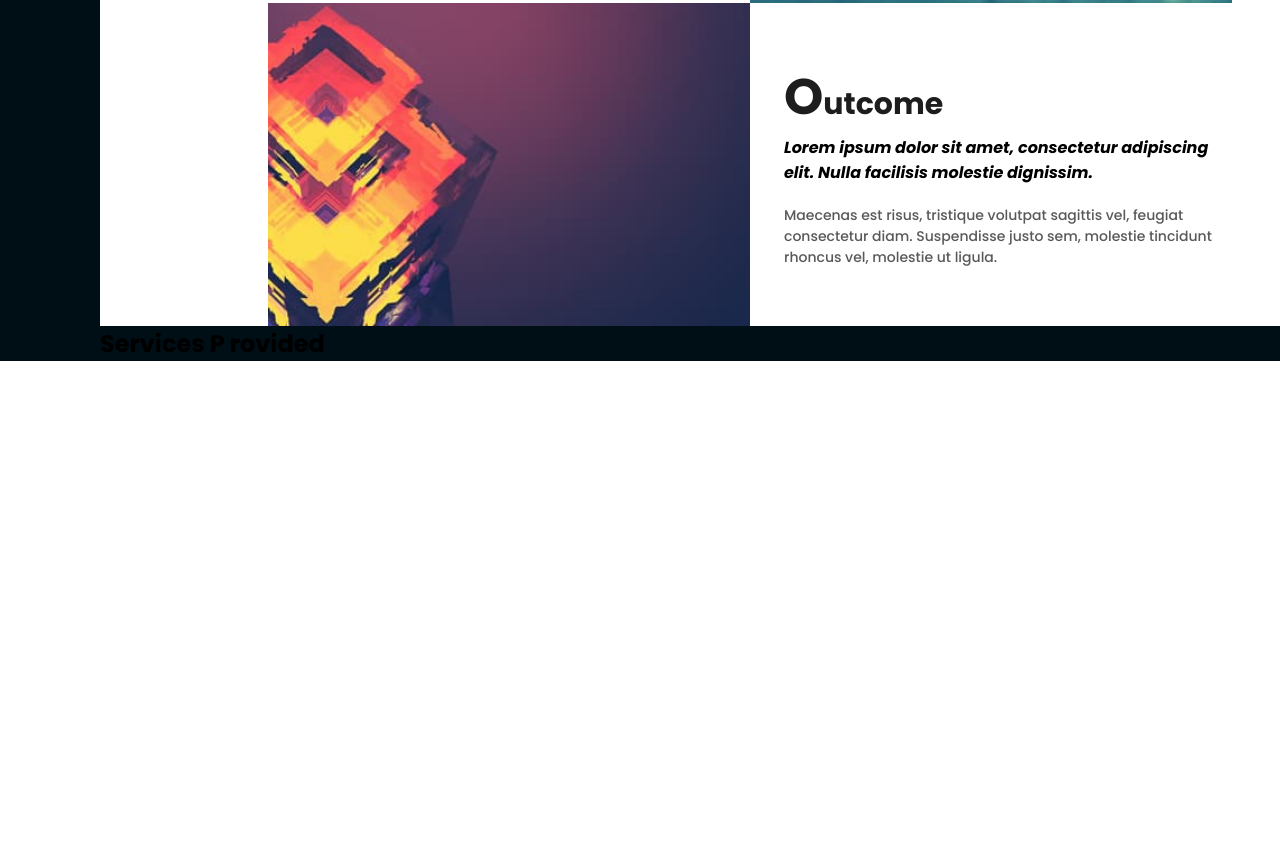
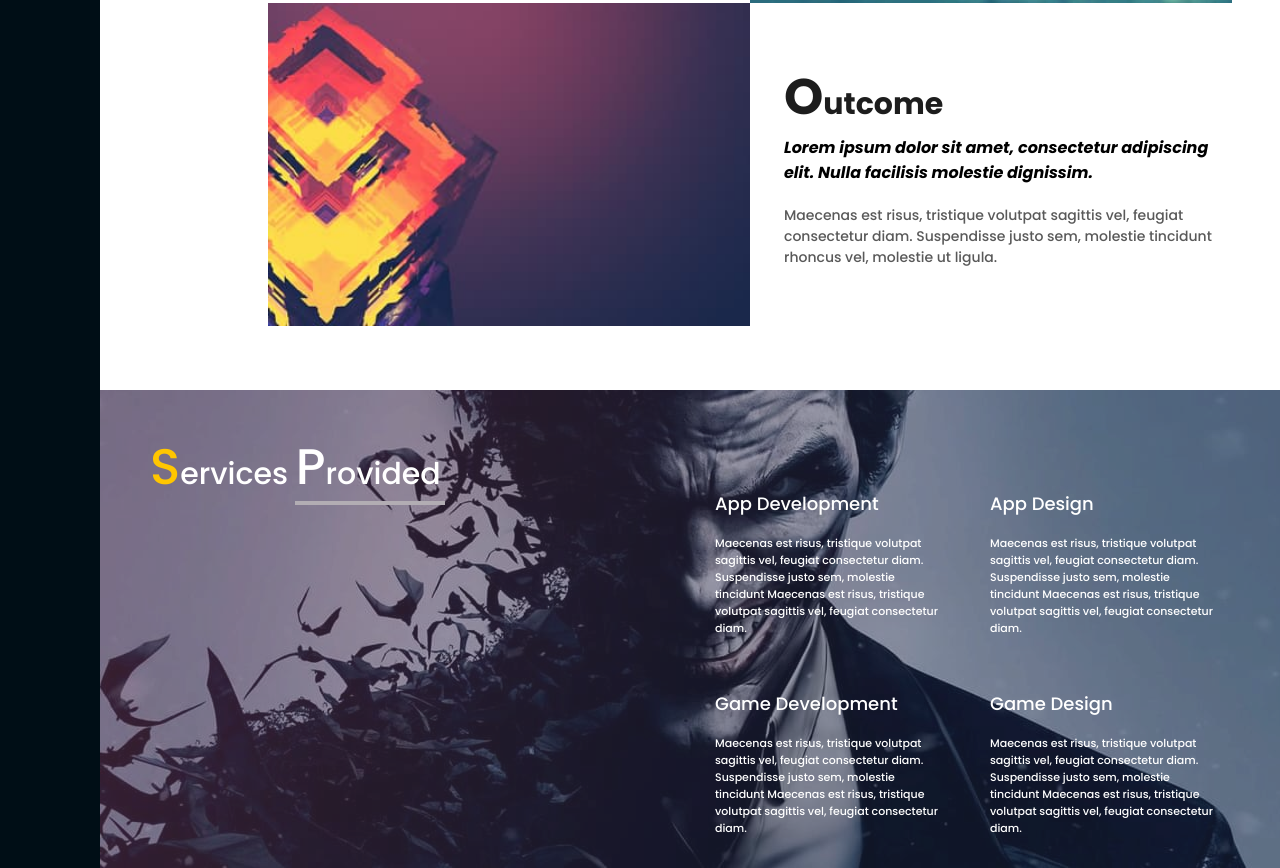
Before and after one commit to VladimirPavlov1/war-games_train, a plain HTML site: page index.html in a window 1280 px wide. Shown: the part 3587-4455 px from the top of the page. Before the commit the page ends 3948 px from the top, so only its background shows below. Drawn offline with nearby package versions, Linux system fonts and the light colour scheme.

Commit message:
end services section

```diff
--- a/index.html
+++ b/index.html
@@ -164,12 +164,33 @@
       <section class="services">
         <div class="container">
           <div class="services-block">
-            <h2 class="services-title"><span class="services-title--s">S</span>ervices <span class="services-title--p">P</span>
-              rovided
-            </h2>
-            <ul class="services-list">
+           <div class="services-block-title">
+              <h2 class="services__title"><span class="services__title--s">S</span>ervices <span class="services__title--p">P</span>rovided
+              </h2>
 
-            </ul>
+              <ul class="services-list">
+                <li class="services-list--item">
+                  <h3 class="services-list--title">App Development</h3>
+                  <p class="services-list--text">Maecenas est risus, tristique volutpat sagittis vel, feugiat consectetur diam. Suspendisse justo sem, molestie tincidunt  Maecenas est risus, tristique volutpat sagittis vel, feugiat consectetur diam.</p>
+                </li>
+                <li class="services-list--item">
+                  <h3 class="services-list--title">App Design</h3>
+                  <p class="services-list--text">Maecenas est risus, tristique volutpat sagittis vel, feugiat consectetur diam. Suspendisse justo sem, molestie tincidunt  Maecenas est risus, tristique volutpat sagittis vel, feugiat consectetur diam.
+                   </p>
+                </li>
+                <li class="services-list--item">
+                  <h3 class="services-list--title">Game Development</h3>
+                  <p class="services-list--text">Maecenas est risus, tristique volutpat sagittis vel, feugiat consectetur diam. Suspendisse justo sem, molestie tincidunt  Maecenas est risus, tristique volutpat sagittis vel, feugiat consectetur diam.
+                     </p>
+                </li>
+                <li class="services-list--item">
+                  <h3 class="services-list--title">Game Design</h3>
+                  <p class="services-list--text">Maecenas est risus, tristique volutpat sagittis vel, feugiat consectetur diam. Suspendisse justo sem, molestie tincidunt  Maecenas est risus, tristique volutpat sagittis vel, feugiat consectetur diam.
+
+                  </p>
+                </li>
+              </ul>
+            </div>
           </div>
         </div>
 
--- a/sass/components/_services.scss
+++ b/sass/components/_services.scss
@@ -6,3 +6,80 @@
     background-color: #000e16;
 
 }
+
+.services-block{
+    position: relative;
+    width: 1200px;
+    height: 478px;
+    background-image: url('../../img/services-img/services_back_1@1x.jpg');
+    padding: 40px 20px 60px 50px;
+
+}
+.services-block::before{
+    content: "";
+    position: absolute;
+    top: 0;
+    left: 0;
+    width: 100%;
+    height: 100%;
+    background-image:  url('../../img/services-img/services_back_2@1x.jpg');
+    opacity: 0.5;
+}
+
+.services-block-title{
+    display: flex;
+    justify-content: space-between;
+}
+.services__title{
+    color: #fff;
+    font-size: 1.875rem;
+    font-weight: 500;
+    position: relative;
+    z-index: 4;
+    width: 300px;
+    align-self: flex-start;
+    &--s{
+        font-size: 3.125rem;
+        color: #ffc600;
+    }
+    &--p{
+        font-size: 3.125rem;
+
+
+}
+}
+.services__title::after{
+    content: "";
+        position: absolute;
+        bottom: 0;
+        right: 5px;
+        width:50%;
+        height: 4px;
+        background-color:#b2adb3;
+        z-index: 10;
+}
+
+.services-list{
+    display: flex;
+    flex-wrap: wrap;
+    gap:50px;
+    width: 50%;
+    padding-top: 60px;
+    position: relative;
+    z-index: 4;
+    &--item{
+        width:225px;
+        height: 150px;
+    }
+    &--title{
+        color:#fff;
+        font-size: 1.125rem;
+        font-weight: 400;
+        margin-bottom: 18px;
+
+    }
+    &--text{
+        color:#fff;
+        font-size: 0.6875rem;
+    }
+}
--- a/sass/components/_strategic-project.scss
+++ b/sass/components/_strategic-project.scss
@@ -32,7 +32,7 @@
 }
 .strategic-project-results{
     background-color: #fff;
-    padding: 0 68px 0 168px;
+    padding: 0 68px 64px 168px;
     &--list{
         display: grid;
         grid-template-columns: 1fr 1fr;
```
Also changed, not shown: css/main.css, css/main.min.css, img/services-img/services_back_1@1x.jpg (added), img/services-img/services_back_1@2x.jpg (added), img/services-img/services_back_2@1x.jpg (added), img/services-img/services_back_2@2x.jpg (added), 2 other files.
